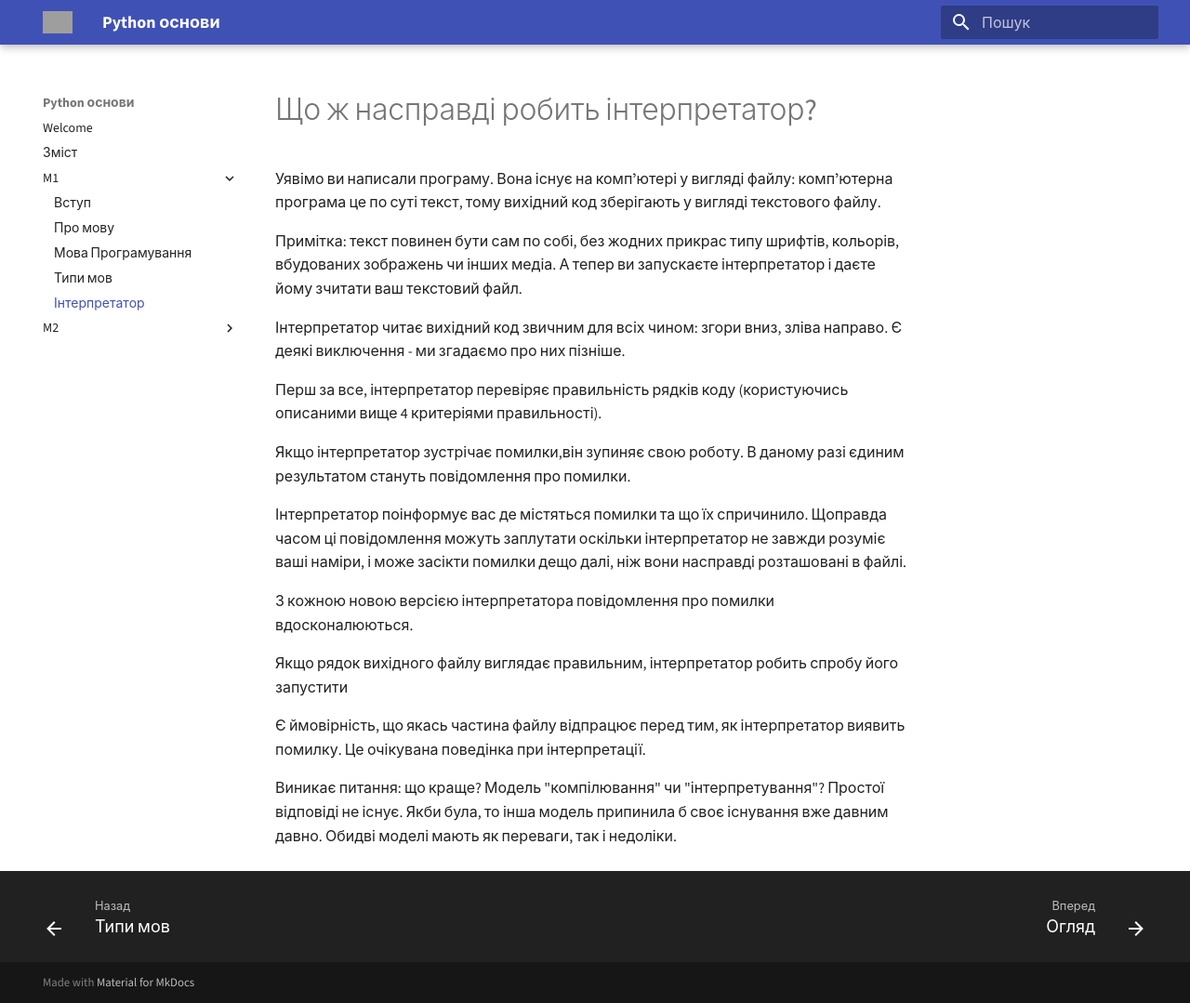
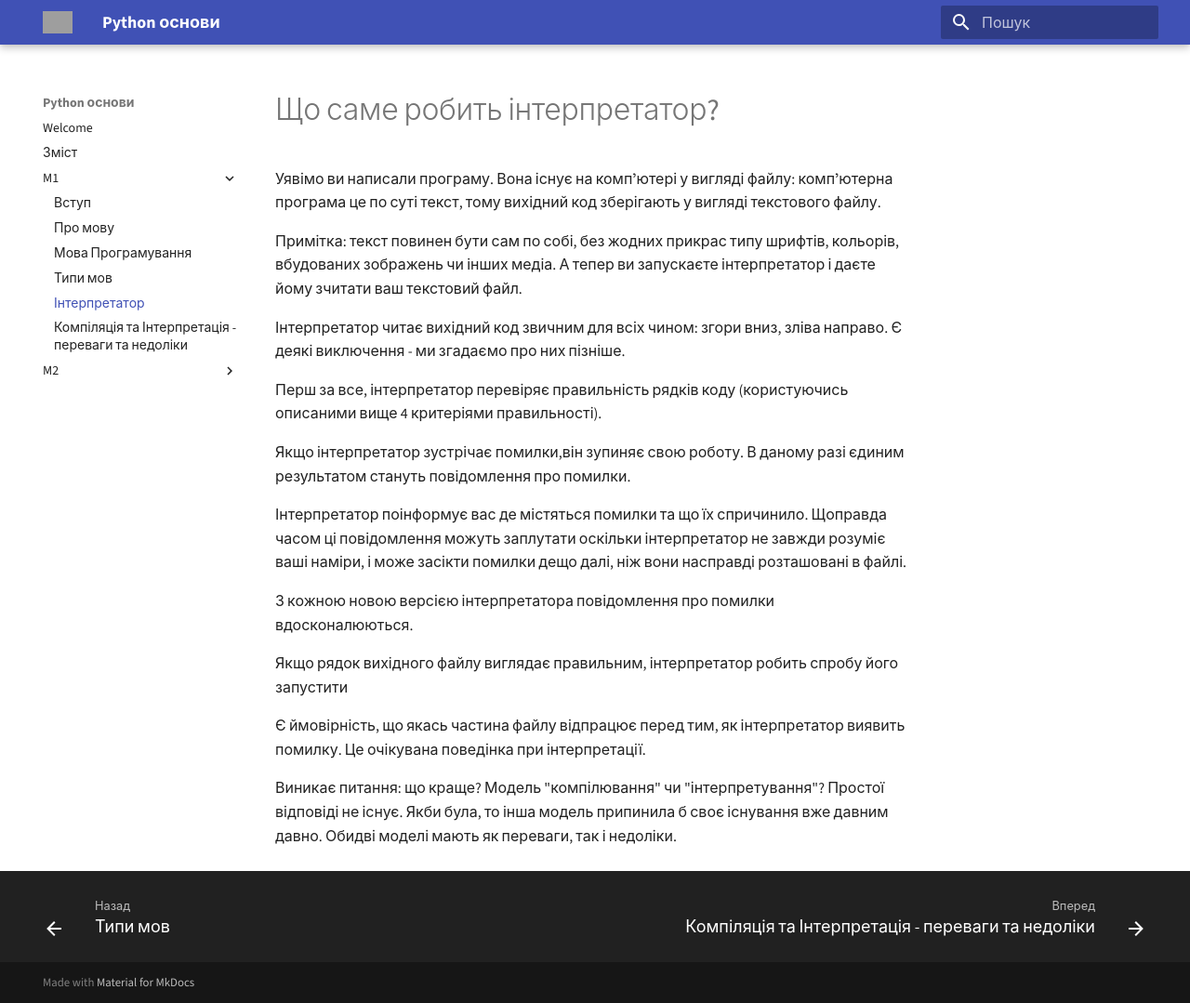
Before and after one commit to ekidscoding/python0, an MkDocs documentation site: the page built from docs/M1/106_interptreter_does.md, in a window 1280 px wide and 1079 px high. Shown: the whole window at 93% size. Built offline with MkDocs 1.6.1 and Material for MkDocs 9.7.7, drawn with Linux system fonts in a browser that asks for light colours; grey boxes are pictures that could not be loaded.

Commit message:
210425 12

```diff
--- a/docs/M1/106_interptreter_does.md
+++ b/docs/M1/106_interptreter_does.md
@@ -1,7 +1,7 @@
 ---
 title: Інтерпретатор
 ---
-# Що ж насправді робить інтерпретатор?
+# Що саме робить інтерпретатор?
 Уявімо ви написали програму. Вона існує на компʼютері у вигляді файлу: компʼютерна програма це по суті текст, тому вихідний код зберігають у вигляді текстового файлу.
 
 Примітка: текст повинен бути сам по собі, без жодних прикрас типу шрифтів, кольорів, вбудованих зображень чи інших медіа. А тепер ви запускаєте інтерпретатор і даєте йому зчитати ваш текстовий файл.
--- a/mkdocs.yml
+++ b/mkdocs.yml
@@ -12,3 +12,9 @@ theme:
     - navigation.top
     - content.code.copy
     - navigation.footer
+
+markdown_extensions:
+  - attr_list
+  - pymdownx.emoji:
+      emoji_index: !!python/name:material.extensions.emoji.twemoji
+      emoji_generator: !!python/name:material.extensions.emoji.to_svg
```
Also changed, not shown: docs/M1/107_comparison_table_comp_inter.md (added, +12 -0 lines).
